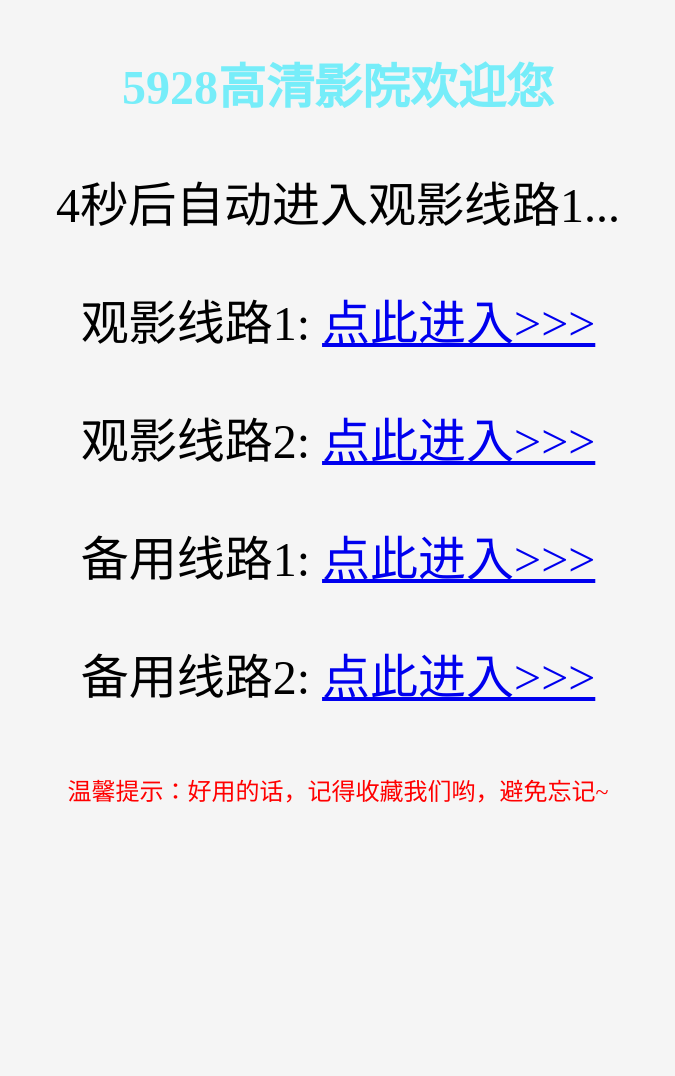
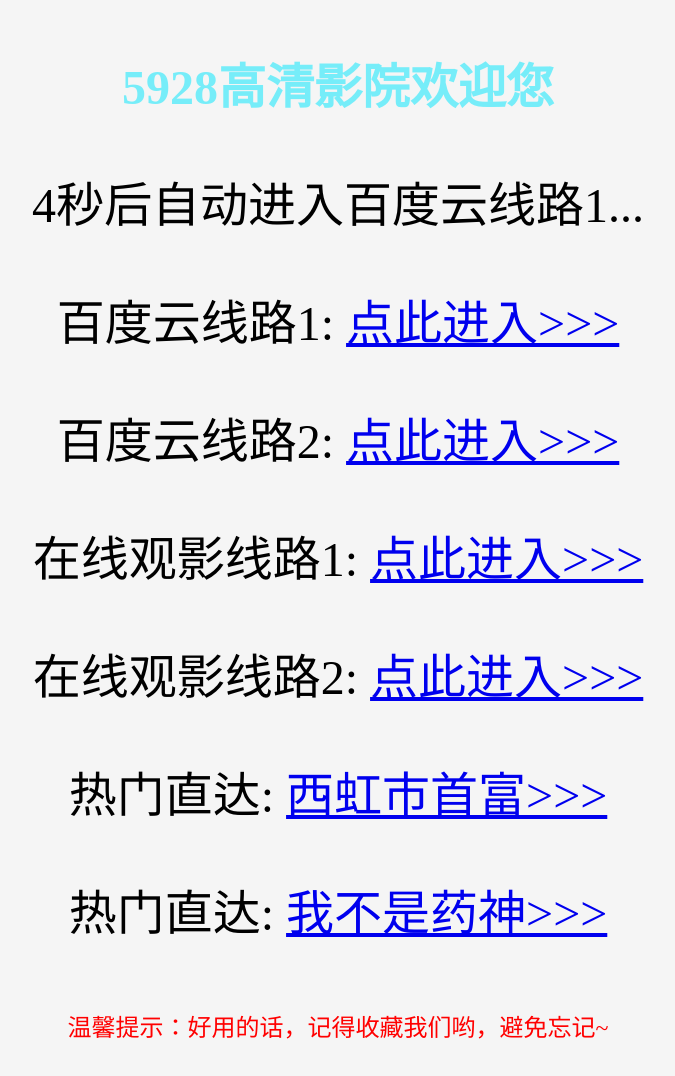
Before and after one commit to v5928/v5928.github.io, a plain HTML site: page index.html in a window 1280 px wide. Shown: the whole page, without its empty margins (302-977 px from the left). Before the commit the page ends 859 px from the top, so only its background shows below. Drawn offline with Linux system fonts and the light colour scheme.

Commit message:
add pan / hot

```diff
--- a/index.html
+++ b/index.html
@@ -45,29 +45,42 @@
 			){
 			document.write('<div class="open-in-browser"><img class="img-1" src="https://s1.ax1x.com/2018/07/16/PQN45d.png"><p>点击屏幕右上角[...]<br>在 浏览器 中打开<br>即可在线观影</p><img class="img-2" src="https://s1.ax1x.com/2018/07/16/PQUp2q.png"></div>')
 		} else {
-			var main_routes = [
+			var online_routes = [
+				'http://5928.99yule.vip/',
+				'http://t.cn/RemxRve'
+			]
+			var pan_routes = [
 				'http://925928.top/',
-				'http://www.925928.top/'
+				'http://gofilm.top/',
 			]
-			var assist_routes = [
-				'http://gofilm.top/',
-				'http://www.gofilm.top/'
+			var hot_routes = [
+				{
+					name: '西虹市首富',
+					url: 'http://suo.im/5eu35g',
+				},
+				{
+					name: '我不是药神',
+					url: 'http://suo.im/56XQjh',
+				}
 			]
 			var html = [
 				'<p class="title">5928高清影院欢迎您</p>',
-				'<p><span id="timer">NaN</span>秒后自动进入观影线路1...</p>'
+				'<p><span id="timer">NaN</span>秒后自动进入百度云线路1...</p>'
 			];
-			for (var index in main_routes) {
-				html.push('<p>观影线路' + (parseInt(index) + 1) + ': <a href="' + main_routes[index] + '">点此进入>>></a></p>');
+			for (var index in pan_routes) {
+				html.push('<p>百度云线路' + (parseInt(index) + 1) + ': <a href="' + pan_routes[index] + '">点此进入>>></a></p>');
 			}
-			for (var index in assist_routes) {
-				html.push('<p>备用线路' + (parseInt(index) + 1) + ': <a href="' + assist_routes[index] + '">点此进入>>></a></p>');
+			for (var index in online_routes) {
+				html.push('<p>在线观影线路' + (parseInt(index) + 1) + ': <a href="' + online_routes[index] + '">点此进入>>></a></p>');
+			}
+			for (var index in hot_routes) {
+				html.push('<p>热门直达: <a href="' + hot_routes[index].url + '">' + hot_routes[index].name + '>>></a></p>');
 			}
 			document.write('<div class="video-route">' + html.join('') + '<p><span class="tips">温馨提示：好用的话，记得收藏我们哟，避免忘记~</p></span></div>')
 			var timer = 10;
 			function send(){
 				if(timer == 1){
-					window.location.href = main_routes[0];
+					window.location.href = online_routes[0];
 				} else {
 					timer--;
 					document.getElementById('timer').innerHTML = timer;
```
